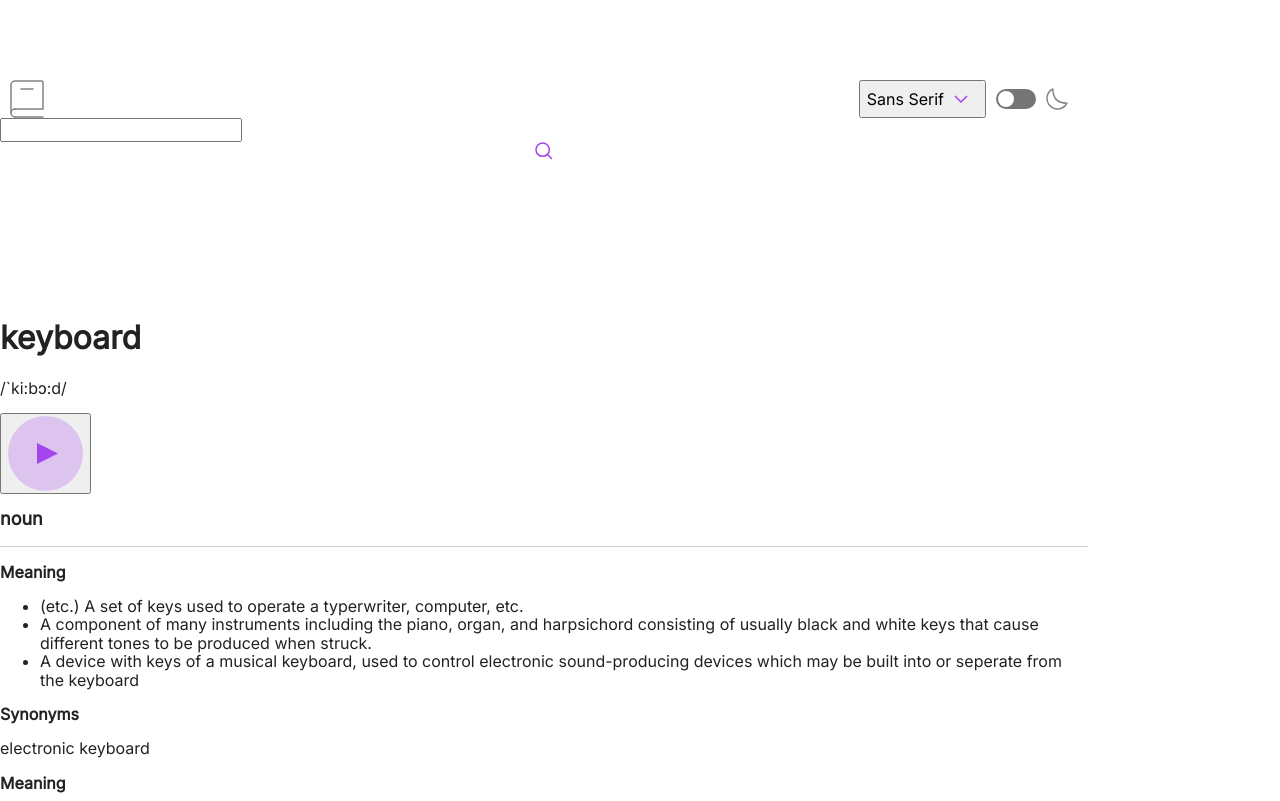
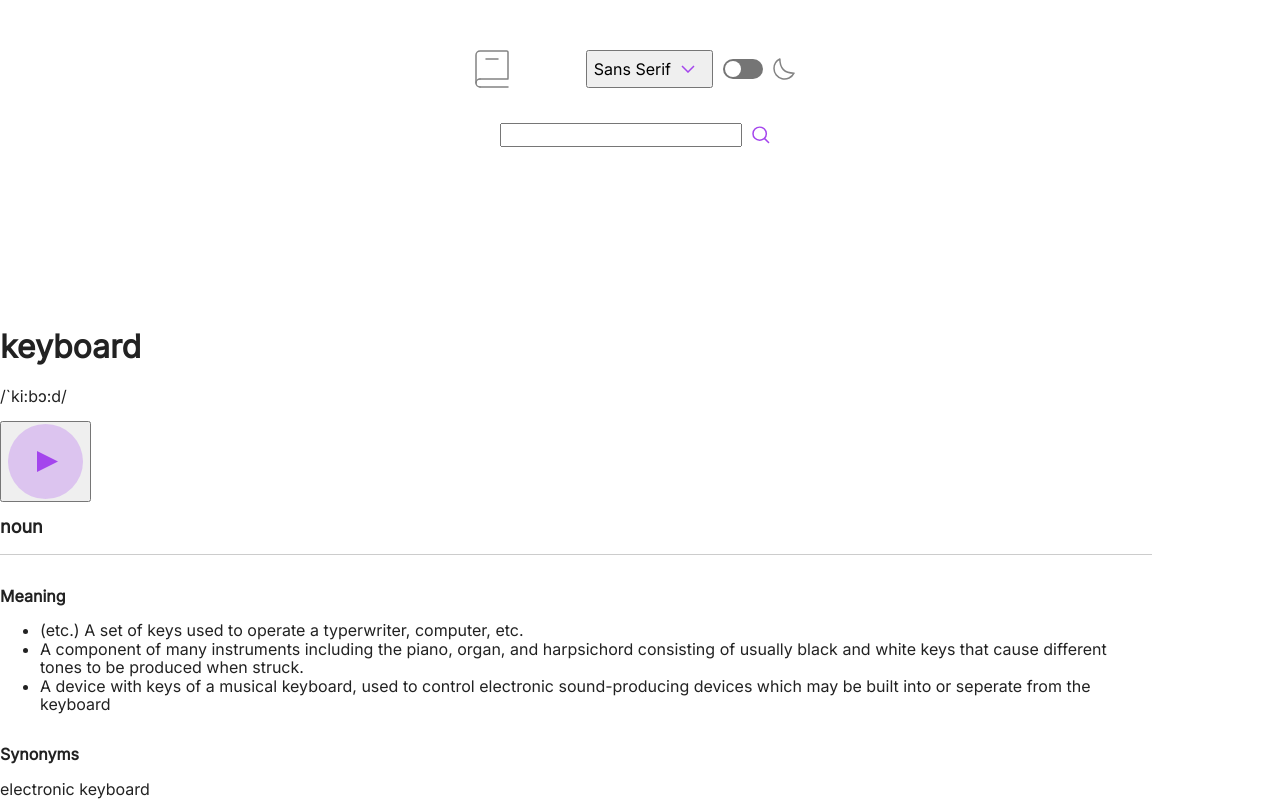
Before and after one commit to tauri-st/dictionary-web-app, a website built with Parcel: page dictionary-web-app-code/index.html in a window 1280 px wide. Shown: the top 801 px of the page. Built offline with nearby package versions, Linux system fonts and the light colour scheme.

Commit message:
Layout styles for nav and search bar

```diff
--- a/dictionary-web-app-code/css/_layout.scss
+++ b/dictionary-web-app-code/css/_layout.scss
@@ -3,7 +3,23 @@ html {
   }
 
   body {
+    display: flex;
+    align-items: center;
+    flex-direction: column;
     min-height: 100vh;
+  }
+
+  .content-wrapper-top,
+  .content-wrapper {
+    display: flex;
+    flex-direction: column;
+    margin: 50px 0;
+    width: 90%;
+  }
+
+  header {
+    display: flex;
+    justify-content: center;
   }
 
   figure {
@@ -15,8 +31,3 @@ html {
   img {
     max-width: 100%;
   }
-
-  .content-wrapper {
-    width: 85%;
-    margin: 50px 0;
-  }
--- a/dictionary-web-app-code/css/_nav.scss
+++ b/dictionary-web-app-code/css/_nav.scss
@@ -1,12 +1,15 @@
 header {
-    padding-top: 30px;
     padding-bottom: 60px;
+  }
+
+  .content-wrapper-top {
+    align-items: center;
   }
 
   nav {
     display: flex;
     justify-content: space-between;
-    margin: 0;
+    min-width: 350px;
 
     .settings {
       display: flex;
--- a/dictionary-web-app-code/css/main.scss
+++ b/dictionary-web-app-code/css/main.scss
@@ -89,6 +89,11 @@
   /* ==========================================================================
      Author's custom styles
      ========================================================================== */
+
+  .search-bar {
+    display: flex;
+    margin-top: 35px;
+  }
 
   /* ==========================================================================
      Helper classes
--- a/dictionary-web-app-code/index.html
+++ b/dictionary-web-app-code/index.html
@@ -27,7 +27,7 @@
 
 <body>
   <header>
-    <div class="content-wrapper">
+    <div class="content-wrapper-top">
       <nav>
         <figure>
           <img src="assets/images/logo.svg" alt="Book icon logo">
@@ -50,6 +50,7 @@
           </div>
         </div>
       </nav>
+      <div class="search-bar">
         <label class="search" for="search-bar">
           <input class="search" type="text" name="search-bar" value="">
         </label>
@@ -57,10 +58,12 @@
           <img src="assets/images/icon-search.svg" alt="">
         </figure>
       </div>
+    </div>
   </header>
 
   <main>
     <div class="content-wrapper">
+
       <div class="word">
         <h1>keyboard</h1>
         <p class="pronunciation">/`ki:bɔ:d/</p>
@@ -108,6 +111,7 @@
           <img src="assets/images/icon-new-window.svg">
         </figure>
       </div>
+
     </div>
   </main>
 
```
Also changed, not shown: dictionary-web-app-code/css/main.css, 1 other file. Lines whose indentation alone changed are shown as unchanged.
